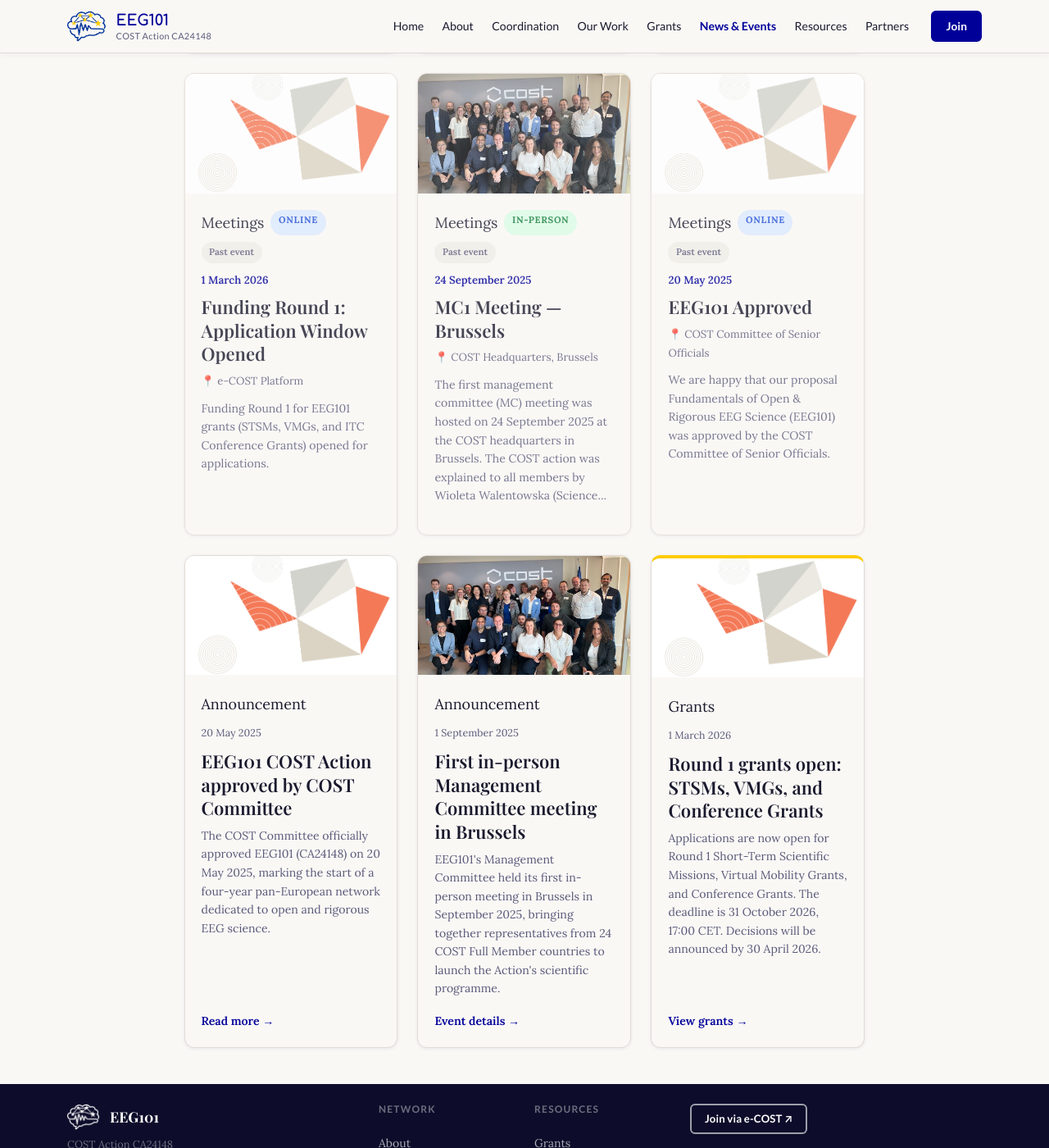
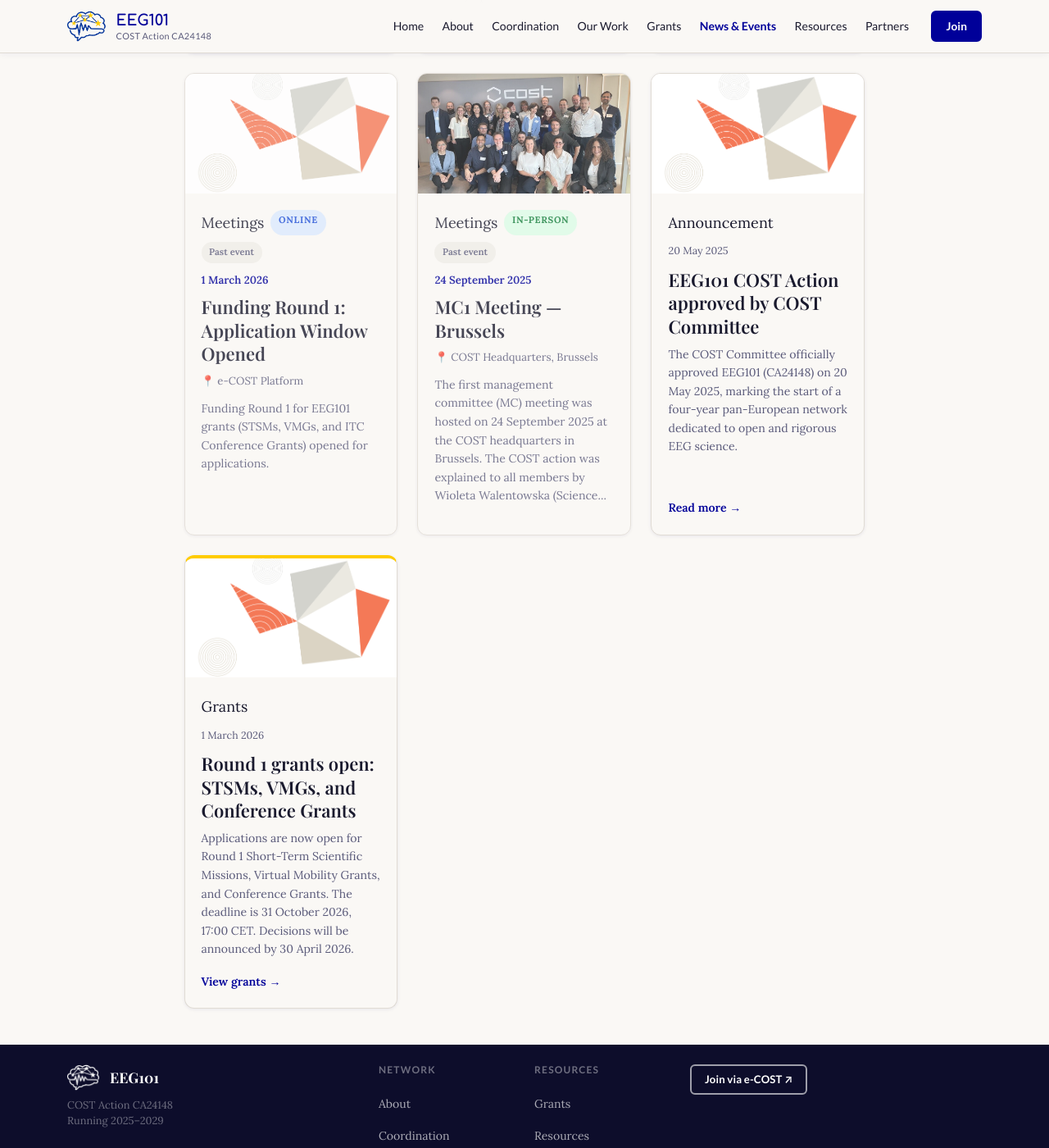
Before and after one commit to mcvinding/website-1, a Jekyll site: the page built from news.md, in a window 1280 px wide and 1400 px high, scrolled down 1095 px. Shown: the whole window at 82% size. Built offline with Jekyll 4.4.1, drawn with Linux system fonts in a browser that asks for light colours.

Commit message:
Remove EEG101 Approved event and MC Brussels news card from news page

```diff
--- a/_data/events.yml
+++ b/_data/events.yml
@@ -107,23 +107,3 @@
   tags:
     - grants
     - funding
-
-- id: eeg101-approved
-  title: "EEG101 Approved"
-  start_date: 2025-05-20
-  end_date: 2025-05-20
-  location: "COST Committee of Senior Officials"
-  format: "online"
-  category: "Announcement"
-  summary: >
-    We are happy that our proposal Fundamentals of Open & Rigorous EEG Science (EEG101) was approved by the COST Committee of Senior Officials.
-  image: ""
-  alt: "EEG101 Approval Announcement"
-  registration_url: ""
-  programme_url: ""
-  recording_url: ""
-  slides_url: ""
-  related_wg: ""
-  tags:
-    - announcement
-    - milestone
--- a/_data/news.yml
+++ b/_data/news.yml
@@ -33,23 +33,6 @@
     - STSM
     - VMG
 
-- title: "First in-person Management Committee meeting in Brussels"
-  date: 2025-09-01
-  category: "Announcement"
-  summary: >
-    EEG101's Management Committee held its first in-person meeting in Brussels
-    in September 2025, bringing together representatives from 24 COST Full Member
-    countries to launch the Action's scientific programme.
-  image: "/assets/images/news/group-photo-mc1.jpg"
-  alt: "EEG101 Management Committee first in-person meeting Brussels 2025"
-  featured: false
-  external_url: ""
-  internal_url: "/events/"
-  button_label: "Event details"
-  tags:
-    - management-committee
-    - milestone
-
 - title: "EEG101 COST Action approved by COST Committee"
   date: 2025-05-20
   category: "Announcement"
```
